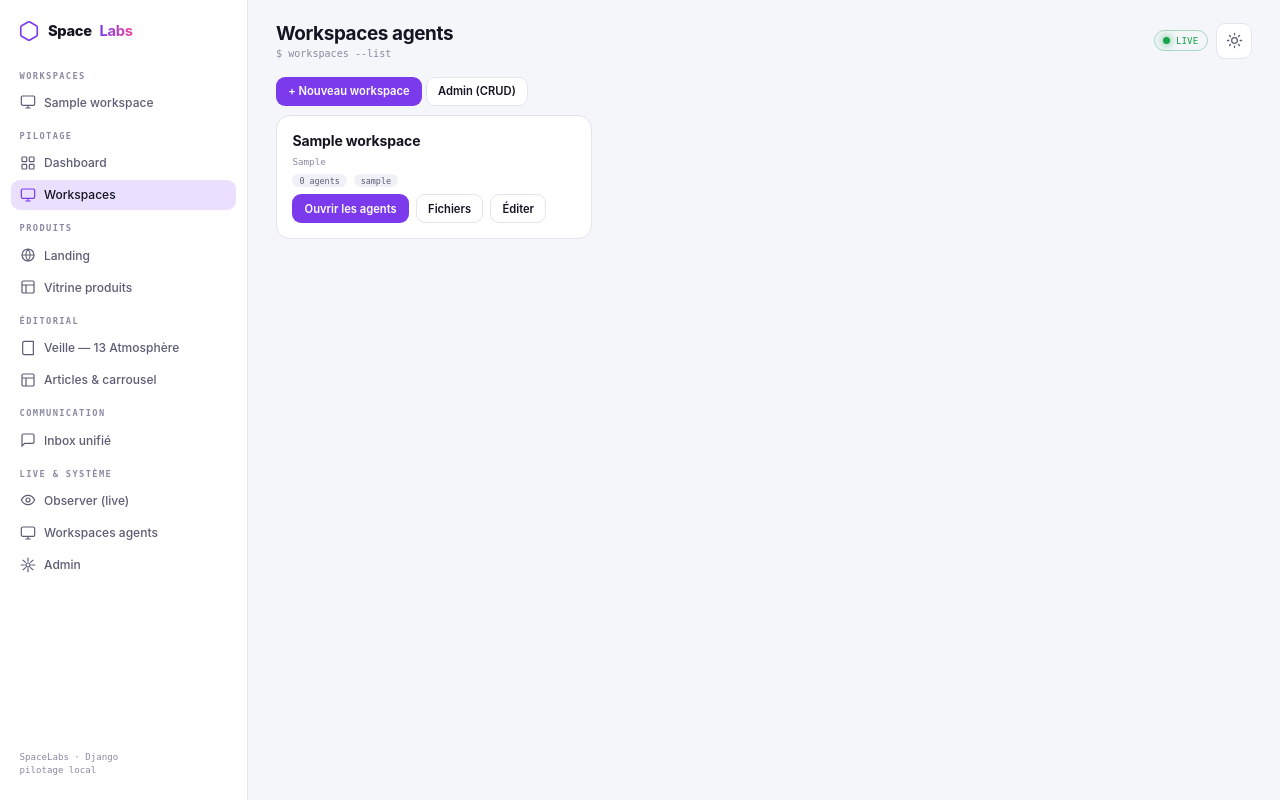
After one commit to noesis-software-technologies/spacelabs, a Django app: page /dashboard/workspaces/ in a window 1280 px wide. The commit adds this page. Run offline with Django 5.2, Linux system fonts and the light colour scheme; a user stored in the database is signed in; tables that the repository leaves empty hold one stand-in row (values such as "Sample post").

Commit message:
feat(dashboard): page Workspaces au design dashboard (extends shell)
- /dashboard/workspaces/ : liste des workspaces (nom, cwd, nb agents, owner) + actions Ouvrir/Fichiers/Éditer, extends dashboard/shell.html
- lien sidebar « Workspaces » (section Pilotage), superuser voit tout
- respecte la charte (pas de « cockpit » en texte visible)

Co-Authored-By: Claude Opus 4.8 <noreply@anthropic.com>

```diff
--- a/config/dashboard_view.py
+++ b/config/dashboard_view.py
@@ -1,6 +1,31 @@
 """Dashboard central SpaceLabs (hub) — KPIs live + accès modules."""
 from django.contrib.auth.decorators import login_required
 from django.shortcuts import render
+
+
+@login_required
+def spacelabs_workspaces(request):
+    """Liste des workspaces au design dashboard (extends dashboard/shell.html)."""
+    ctx = {"active_nav": "workspaces", "workspaces_rows": []}
+    try:
+        from apps.workspaces.models import Workspace
+        qs = Workspace.objects.all() if request.user.is_superuser \
+            else Workspace.objects.for_owner(request.user)
+        rows = []
+        for w in qs:
+            try:
+                n_panes = w.panes.filter(is_system=False).count()
+            except Exception:
+                n_panes = 0
+            rows.append({"name": w.name, "slug": w.slug,
+                         "cwd": getattr(w, "cwd", ""), "panes": n_panes,
+                         "owner": getattr(getattr(w, "owner", None), "username", "")})
+        ctx["workspaces_rows"] = rows
+        # workspaces_list alimente aussi la sidebar (prepend) du shell
+        ctx["workspaces_list"] = [{"name": r["name"], "slug": r["slug"]} for r in rows][:25]
+    except Exception:
+        pass
+    return render(request, "dashboard/workspaces.html", ctx)
 
 
 @login_required
--- a/config/urls.py
+++ b/config/urls.py
@@ -5,7 +5,7 @@ from django.urls import include, path
 from django.views.generic import TemplateView
 
 from apps.vitrine.views import landing
-from config.dashboard_view import spacelabs_dashboard
+from config.dashboard_view import spacelabs_dashboard, spacelabs_workspaces
 
 
 def healthz(_request):
@@ -31,6 +31,7 @@ urlpatterns = [
     path("veille/", include("apps.veille.urls")),
     path("comms/", include("apps.comms.urls")),
     path("dashboard/", spacelabs_dashboard, name="dashboard"),
+    path("dashboard/workspaces/", spacelabs_workspaces, name="dashboard_workspaces"),
     path("django-admin/", admin.site.urls),
     path("healthz", healthz, name="healthz"),
 ]
--- a/templates/dashboard/shell.html
+++ b/templates/dashboard/shell.html
@@ -67,6 +67,7 @@
     {% endif %}
     <div class="sb-sec">Pilotage</div>
     <a class="nav {% if active_nav == 'dashboard' %}active{% endif %}" href="/dashboard/"><svg viewBox="0 0 24 24" fill="none" stroke="currentColor" stroke-width="1.8"><rect x="3" y="3" width="7" height="7" rx="1"/><rect x="14" y="3" width="7" height="7" rx="1"/><rect x="3" y="14" width="7" height="7" rx="1"/><rect x="14" y="14" width="7" height="7" rx="1"/></svg>Dashboard</a>
+    <a class="nav {% if active_nav == 'workspaces' %}active{% endif %}" href="/dashboard/workspaces/"><svg viewBox="0 0 24 24" fill="none" stroke="currentColor" stroke-width="1.8"><rect x="2" y="3" width="20" height="14" rx="2"/><path d="M8 21h8M12 17v4"/></svg>Workspaces</a>
     <div class="sb-sec">Produits</div>
     <a class="nav" href="/"><svg viewBox="0 0 24 24" fill="none" stroke="currentColor" stroke-width="1.8"><circle cx="12" cy="12" r="9"/><path d="M3 12h18M12 3a15 15 0 0 1 0 18M12 3a15 15 0 0 0 0 18"/></svg>Landing</a>
     <a class="nav {% if active_nav == 'vitrine' %}active{% endif %}" href="/vitrine/"><svg viewBox="0 0 24 24" fill="none" stroke="currentColor" stroke-width="1.8"><rect x="3" y="3" width="18" height="18" rx="2"/><path d="M3 9h18M9 21V9"/></svg>Vitrine produits</a>
--- /dev/null
+++ b/templates/dashboard/workspaces.html
@@ -0,0 +1,41 @@
+{% extends "dashboard/shell.html" %}
+{% block page_title %}Workspaces{% endblock %}
+{% block h1 %}Workspaces agents{% endblock %}
+{% block crumb %}$ workspaces --list{% endblock %}
+
+{% block extra_css %}
+    .wsgrid{display:grid;grid-template-columns:repeat(auto-fill,minmax(280px,1fr));gap:1rem}
+    .ws{background:var(--surface);border:1px solid var(--border);border-radius:var(--radius);padding:1.1rem;display:flex;flex-direction:column;gap:.5rem}
+    .ws h2{font-size:1rem;letter-spacing:-.01em;display:flex;align-items:center;gap:.5rem}
+    .ws .cwd{font:.66rem var(--mono);color:var(--faint);white-space:nowrap;overflow:hidden;text-overflow:ellipsis}
+    .ws .meta{display:flex;gap:.5rem;align-items:center;flex-wrap:wrap;font-size:.72rem;color:var(--muted)}
+    .pill{font:.6rem var(--mono);padding:.14rem .5rem;border-radius:999px;background:var(--surface2);color:var(--muted)}
+    .ws .acts{display:flex;gap:.5rem;margin-top:auto;flex-wrap:wrap}
+    .wbtn{padding:.45rem .8rem;border-radius:9px;border:1px solid var(--border);background:var(--surface);color:var(--ink);font-size:.8rem;font-weight:600;text-decoration:none}
+    .wbtn.primary{background:var(--accent);color:#fff;border-color:transparent}
+    .wbtn:hover{border-color:var(--accent)}
+    .top-actions{margin-bottom:1.2rem}
+{% endblock %}
+
+{% block content %}
+    <div class="top-actions">
+      <a class="wbtn primary" href="/cockpit/nouveau/">+ Nouveau workspace</a>
+      <a class="wbtn" href="/django-admin/workspaces/workspace/">Admin (CRUD)</a>
+    </div>
+    <div class="wsgrid">
+      {% for w in workspaces_rows %}
+      <div class="ws">
+        <h2>{{ w.name }}</h2>
+        <div class="cwd">{{ w.cwd|default:"~" }}</div>
+        <div class="meta"><span class="pill">{{ w.panes }} agent{{ w.panes|pluralize }}</span>{% if w.owner %}<span class="pill">{{ w.owner }}</span>{% endif %}</div>
+        <div class="acts">
+          <a class="wbtn primary" href="/cockpit/{{ w.slug }}/">Ouvrir les agents</a>
+          <a class="wbtn" href="/cockpit/{{ w.slug }}/fichiers/">Fichiers</a>
+          <a class="wbtn" href="/django-admin/workspaces/workspace/">Éditer</a>
+        </div>
+      </div>
+      {% empty %}
+      <p style="color:var(--faint)">Aucun workspace. Crée-en un pour lancer des agents.</p>
+      {% endfor %}
+    </div>
+{% endblock %}
```
